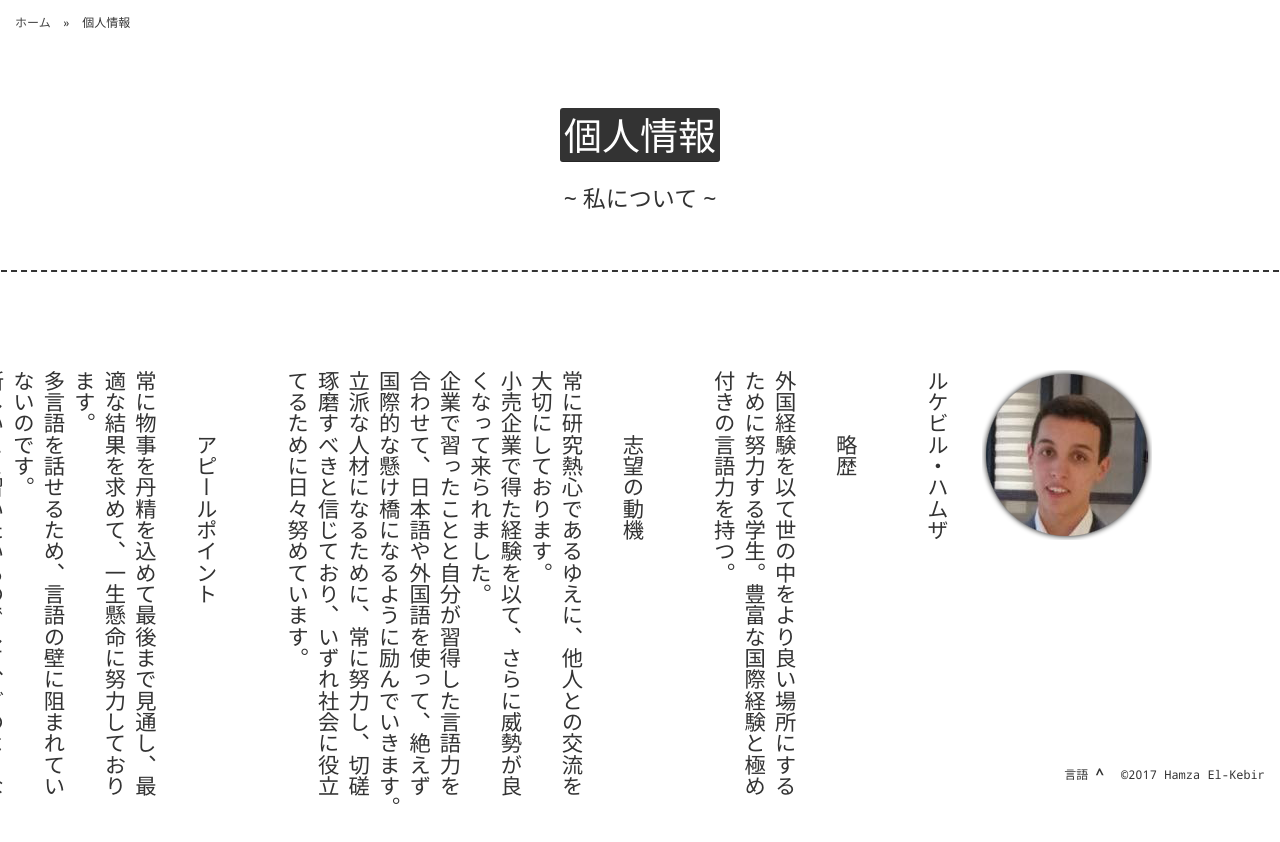
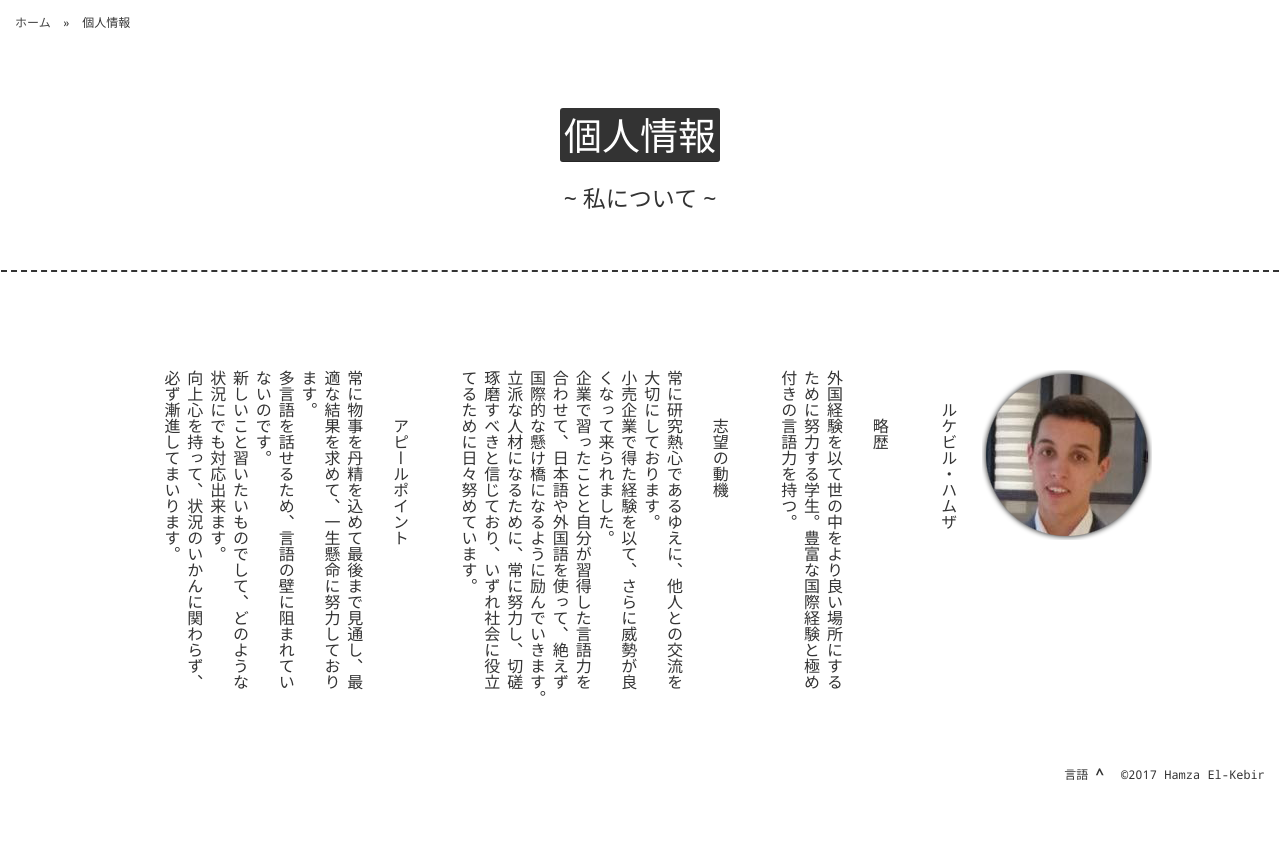
Before and after one commit to helkebir/helkebir.github.io, a plain HTML site: page about/jp/index.html in a window 1280 px wide. After the commit the page ends 800 px from the top, so only its background shows below. Drawn offline with Linux system fonts and the light colour scheme; a web font is replaced by a local one.

Commit message:
Fix vertical-jp

```diff
--- a/about/jp/index.html
+++ b/about/jp/index.html
@@ -29,7 +29,7 @@
             <img src="../../img/stylized_photo.png" alt="Profile Picture" style="width:170px;height:170px;">
             <p style="text-align: justify;">
             <br>
-            ルケビル・ハムザ
+            &#12288;&#12288;ルケビル・ハムザ
             <br><br><br>
             &#12288;&#12288;&#12288;略歴<br><br>外国経験を以て世の中をより良い場所にする<br>ために努力する学生。豊富な国際経験と極め<br>付きの言語力を持つ。
             <br><br><br>
--- a/css/style.css
+++ b/css/style.css
@@ -676,6 +676,7 @@ div .vertical-jp {
 	display: -webkit-box;
 	display: -ms-flexbox;
 	display: flex;
+	flex-basis: 1 1 auto;
 	-webkit-box-orient: horizontal;
 	-webkit-box-direction: reverse;
 	    -ms-flex-direction: row-reverse;
@@ -692,8 +693,7 @@ div .vertical-jp {
 	-moz-text-orientation: upright;
 	-ms-text-orientation: upright;
 	text-orientation: upright;
-	font-size: 16pt !important;
-	min-height: 450px;
+	font-size: 12pt !important;
 }
 
 .stylized-title {
```
